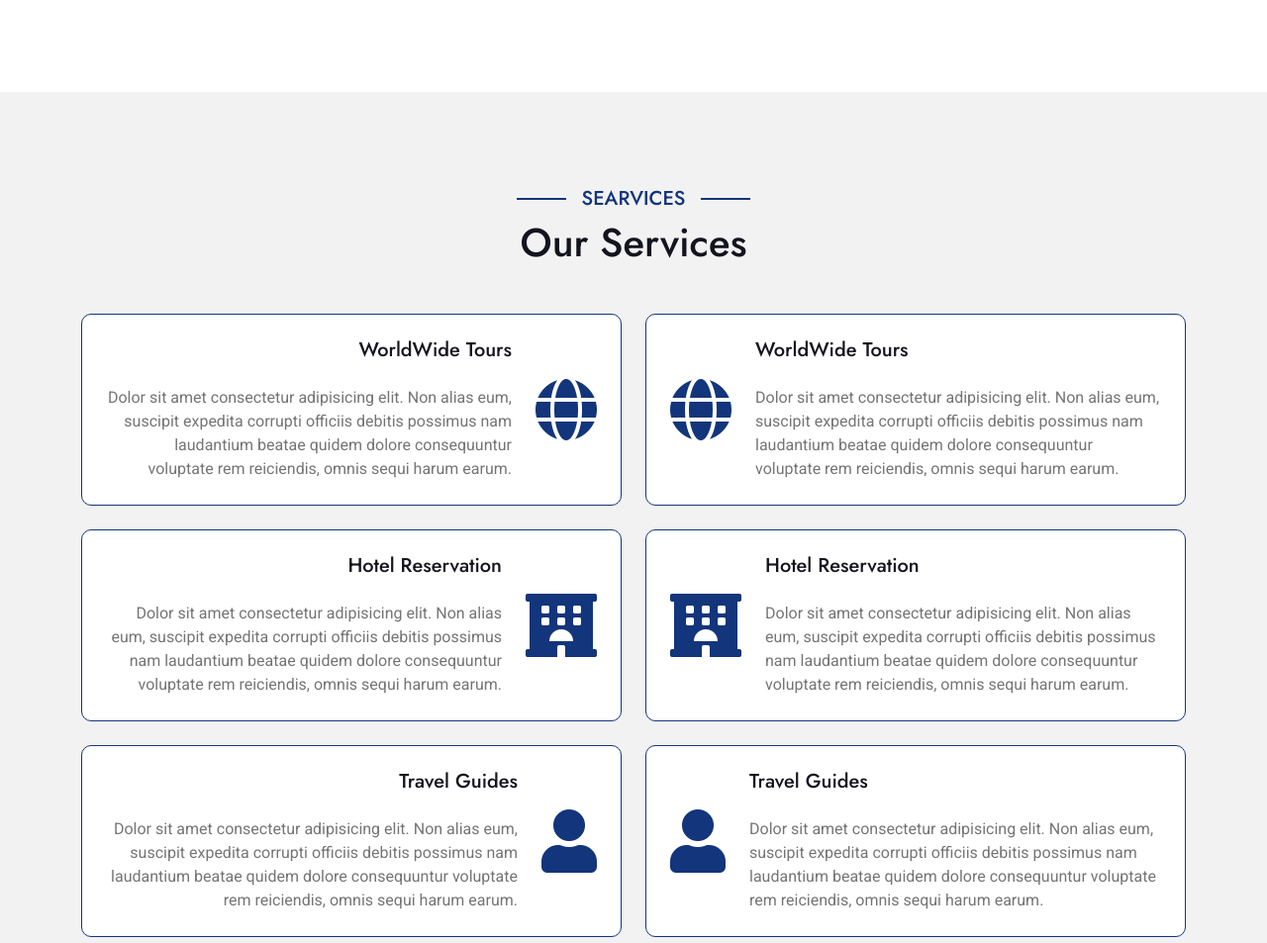
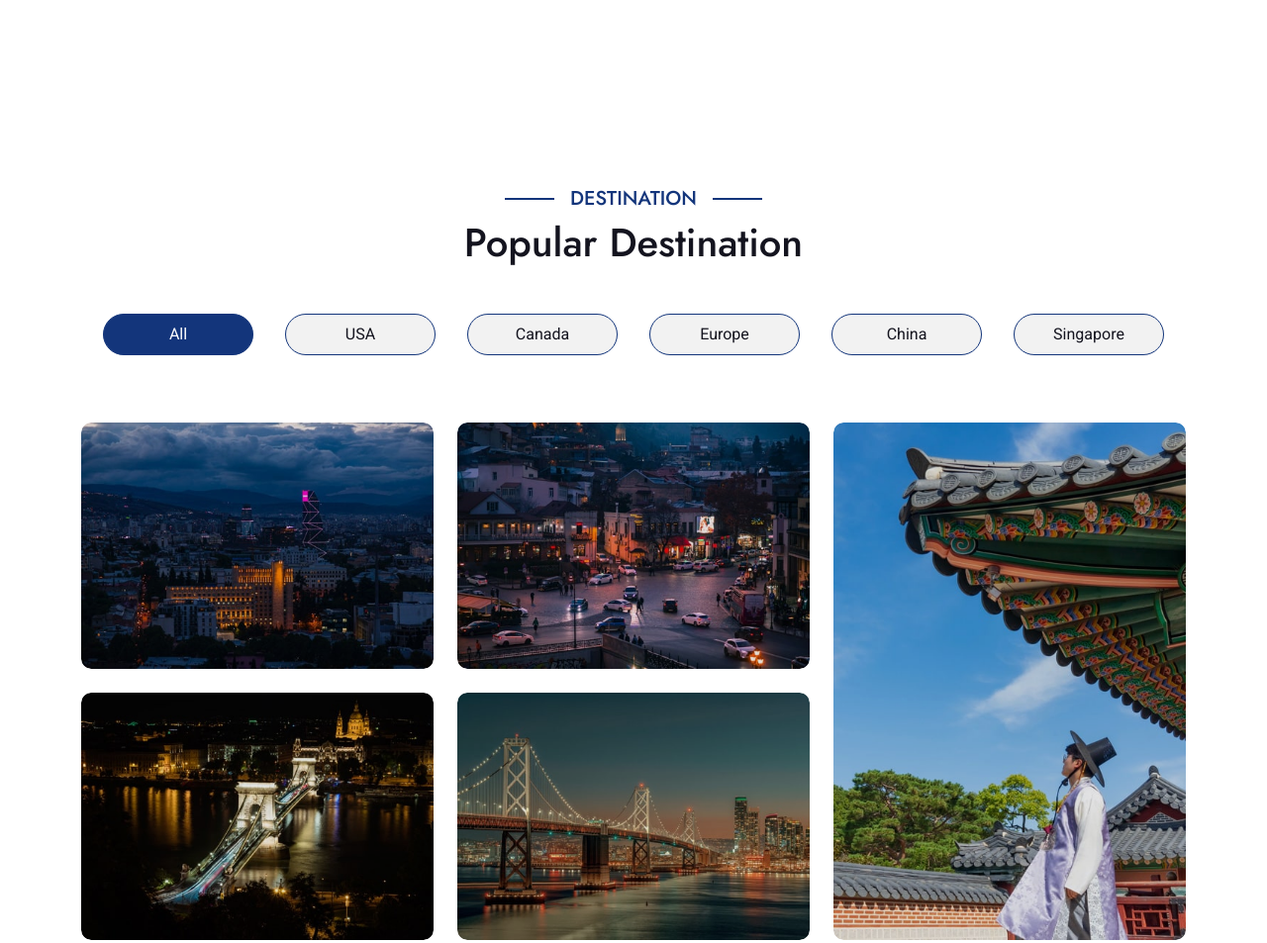
Before and after one commit to Aashish979/Beyond-Journey1, a plain HTML site: page index.html in a window 1280 px wide. Shown: the part 1544-2497 px from the top of the page at 99% size. Drawn offline with nearby package versions, Linux system fonts and the light colour scheme.

Commit message:
Update index.html

```diff
--- a/index.html
+++ b/index.html
@@ -196,7 +196,7 @@
         <!-- About End -->
 
         <!-- Services Start -->
-        <div class="container-fluid bg-light service py-5">
+        <!-- <div class="container-fluid bg-light service py-5">
             <div class="container py-5">
                 <div class="mx-auto text-center mb-5" style="max-width: 900px;">
                     <h5 class="section-title px-3">Searvices</h5>
@@ -314,7 +314,7 @@
                     </div>
                 </div>
             </div>
-        </div>
+        </div> -->
         <!-- Services End -->
 
         <!-- Destination Start -->
```
